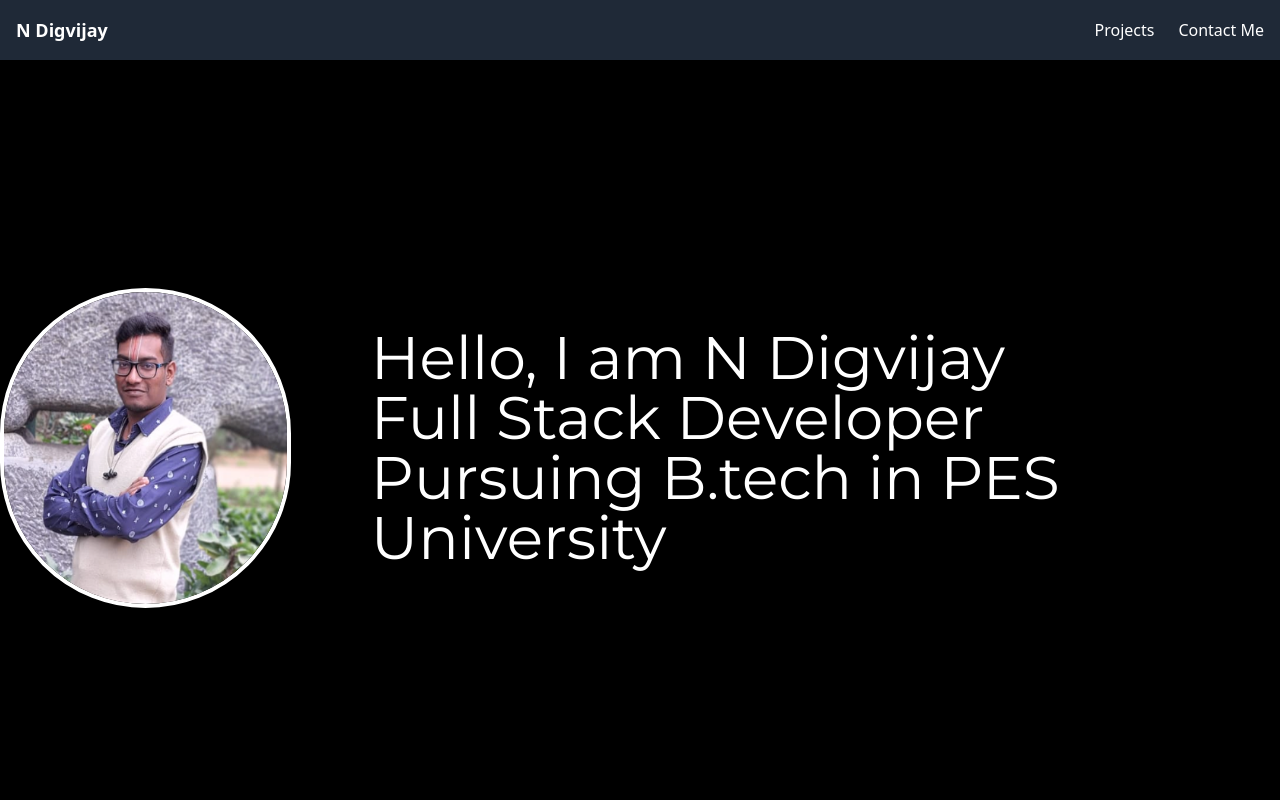
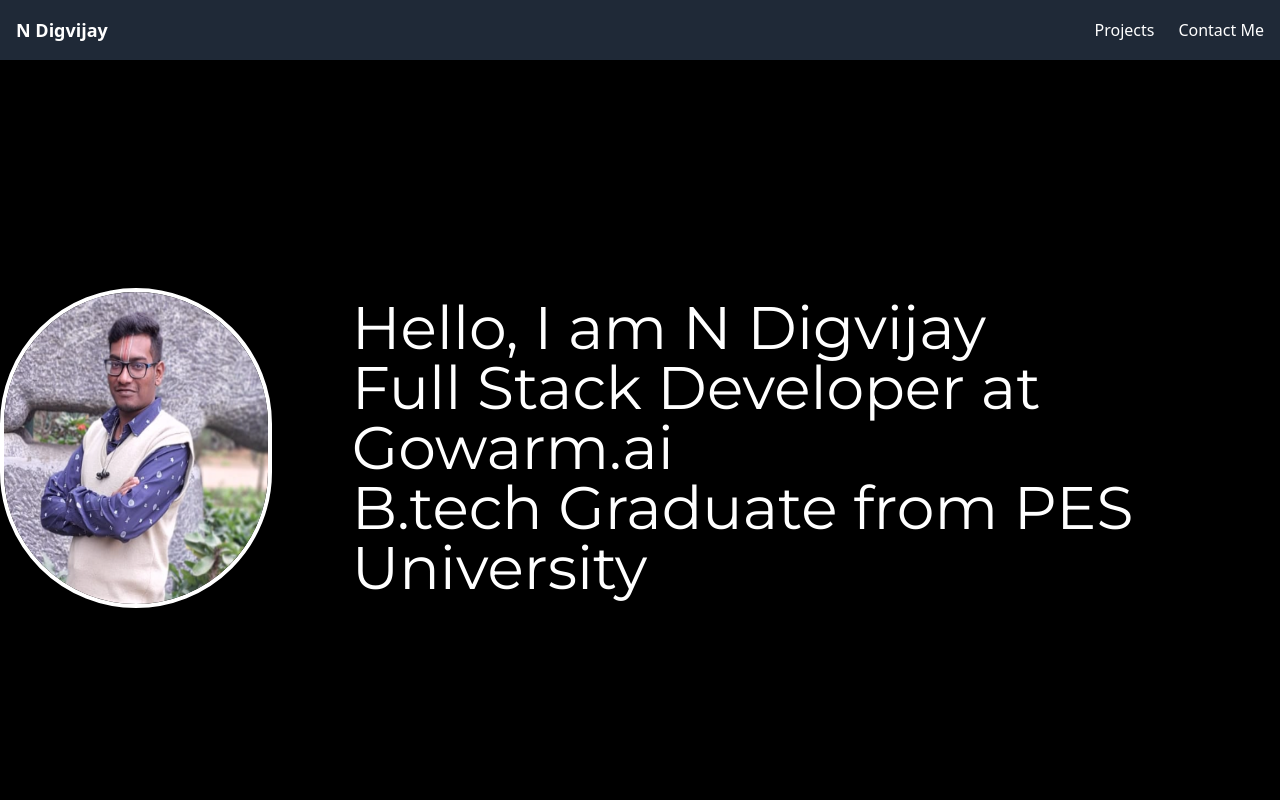
Before and after one commit to ndigvijay/ndv-portfolio, a React (Create React App) app: page / in a window 1280 px wide. Shown: the top 800 px of the page. Built offline with nearby package versions, Linux system fonts and the light colour scheme.

Commit message:
changed about me

```diff
--- a/src/App.js
+++ b/src/App.js
@@ -23,9 +23,9 @@ function App() {
         <div className="text-white font-montserrat p-12 md:p-0 lg:p-0 pt-20 md:pt-20 lg:pt-0 lg:pl-20 text-2xl md:text-4xl lg:text-6xl md:mt-0">
           Hello, I am N Digvijay
           <br />
-          Full Stack Developer
+          Full Stack Developer at Gowarm.ai
           <br />
-          Pursuing B.tech in PES University
+          B.tech Graduate from PES University
         </div>
       </section>
 
```
